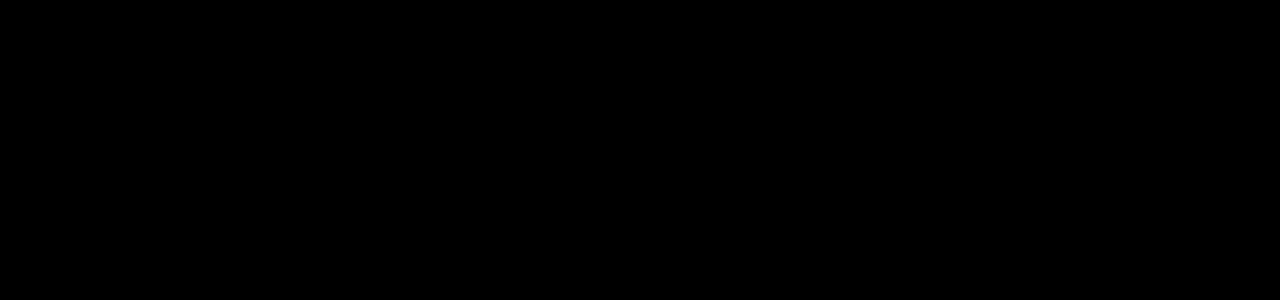
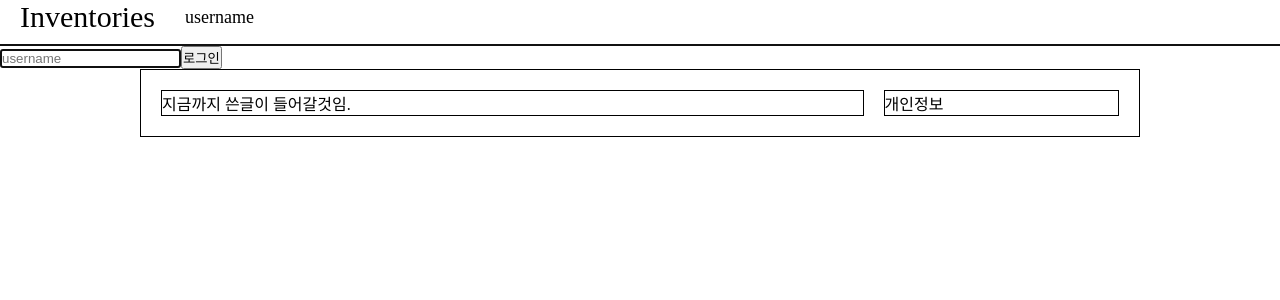
Before and after one commit to Inventory-kpol/Inventory-frontend, a React (Create React App) app: page /mypage in a window 1280 px wide. Shown: the top 300 px of the page. Built offline with nearby package versions, Linux system fonts and the light colour scheme.

Commit message:
[Feat]header 파일 추가

```diff
--- a/package.json
+++ b/package.json
@@ -10,7 +10,7 @@
     "react": "^18.3.1",
     "react-cookie": "^7.2.2",
     "react-dom": "^18.3.1",
-    "react-router-dom": "^7.1.1",
+    "react-router-dom": "^7.1.5",
     "react-scripts": "5.0.1",
     "react-toastify": "^11.0.2",
     "styled-components": "^6.1.14",
--- /dev/null
+++ b/src/components/Mypage_header.jsx
@@ -0,0 +1,41 @@
+import React from "react";
+import { Link } from "react-router-dom";
+
+function Header() {
+  return (
+    <header style={header_styles.header}>
+      <h1 style = {header_styles.title}>
+      <Link style = {header_styles.link}>Inventories</Link>
+      </h1>
+      <span style = {header_styles.username}>
+      <Link style = {header_styles.link}>username</Link>
+      </span>
+    </header>
+  );
+}
+
+const header_styles = {
+  header: {
+    display: "flex",
+    /*justifyContent: "space-between", 만약 사이 뛰울거면*/
+    alignItems: "center",
+    padding: "0px 20px 10px 20px",
+    borderBottom : "2px solid #111111",
+  },
+  title:{
+  fontSize: "30px",
+  marginRight: "30px",
+  fontWeight : "normal",
+  },
+  username:{
+    fontSize: "18px",
+
+  },
+  link: {
+    textDecoration: "none",
+    color : "#000000"
+  },
+};
+
+
+export default Header ;
--- a/src/pages/Mypage/Mypage.jsx
+++ b/src/pages/Mypage/Mypage.jsx
@@ -1,14 +1,55 @@
 import "../../styles/MyPage.css"; // CSS 파일 임포트
+import React from "react";
+import Header from "../../components/Mypage_header"; // Header 파일
+import  { useRef, useEffect, useState } from "react";
+import axios from "axios";
 
 
-import React from 'react';
+const MyPage = () => {
+  const inputRef = useRef();
 
-const MyPage = () => {
+  useEffect(() => {
+    //console.log(inputRef);
+    inputRef.current.focus(); //포커스를 잡아줍니다.
+  }, []);
+
+  const login = () => {
+    alert(`환영합니다 ${inputRef.current.value}!`);
+    inputRef.current.focus();
+  };
+
   return (
     <div>
-      <h1>My Page</h1>
+      <Header />
+      <input ref = {inputRef} type = "text" placeholder = "username" />
+      <button onClick={login}>로그인</button>
+
+
+        <div className = "container">
+          <div className = "left-container">
+            지금까지 쓴글이 들어갈것임.
+          </div>
+          <div className = "right-container">
+            개인정보
+          </div>
+        </div>
+
+
     </div>
   );
 };
 
 export default MyPage;
+
+
+/*
+1.usestate로 상태를 관리한다.
+  posts 라는 사애를 만들어서 API에서 가져온 데이터를 저장한다
+
+2. useEffect로 API 호출
+  컴포넌트가 처음 렌더링 될때 한번만 실행하도록 useEffect를 사용한다
+  이때 axios.get을 사용하고 이를 통해 데이터를 가져온다.
+
+3. 데이터 렌더링
+  post.map()을 사용해 가져온 데이터를 가드 형태로 렌더링한다
+*/
--- a/src/styles/Layout.css
+++ b/src/styles/Layout.css
@@ -8,7 +8,7 @@
     width: 100%;
     height: 100%;
     overflow: hidden;
-    background-color: black;
+    /* background-color: black; */
   }
 
 .background-image {
--- a/src/styles/MyPage.css
+++ b/src/styles/MyPage.css
@@ -0,0 +1,27 @@
+.container {
+  display : flex;
+  gap : 20px;
+  padding: 20px;
+  border: 1px solid #000000
+
+}
+
+
+.left-container{
+  flex: 3;
+  border: 1px solid #000000;
+
+}
+
+.right-container{
+  flex: 1;
+  border: 1px solid #000000;
+
+}
+
+@media (max-width: 768px) {
+  .container {
+    flex-direction: column; /* 세로 정렬로 변경 */
+    gap: 10px;
+  }
+}
```
Also changed, not shown: src/App.js (line endings or trailing spaces), 1 other file (tests, documents, lock files or other folders).
